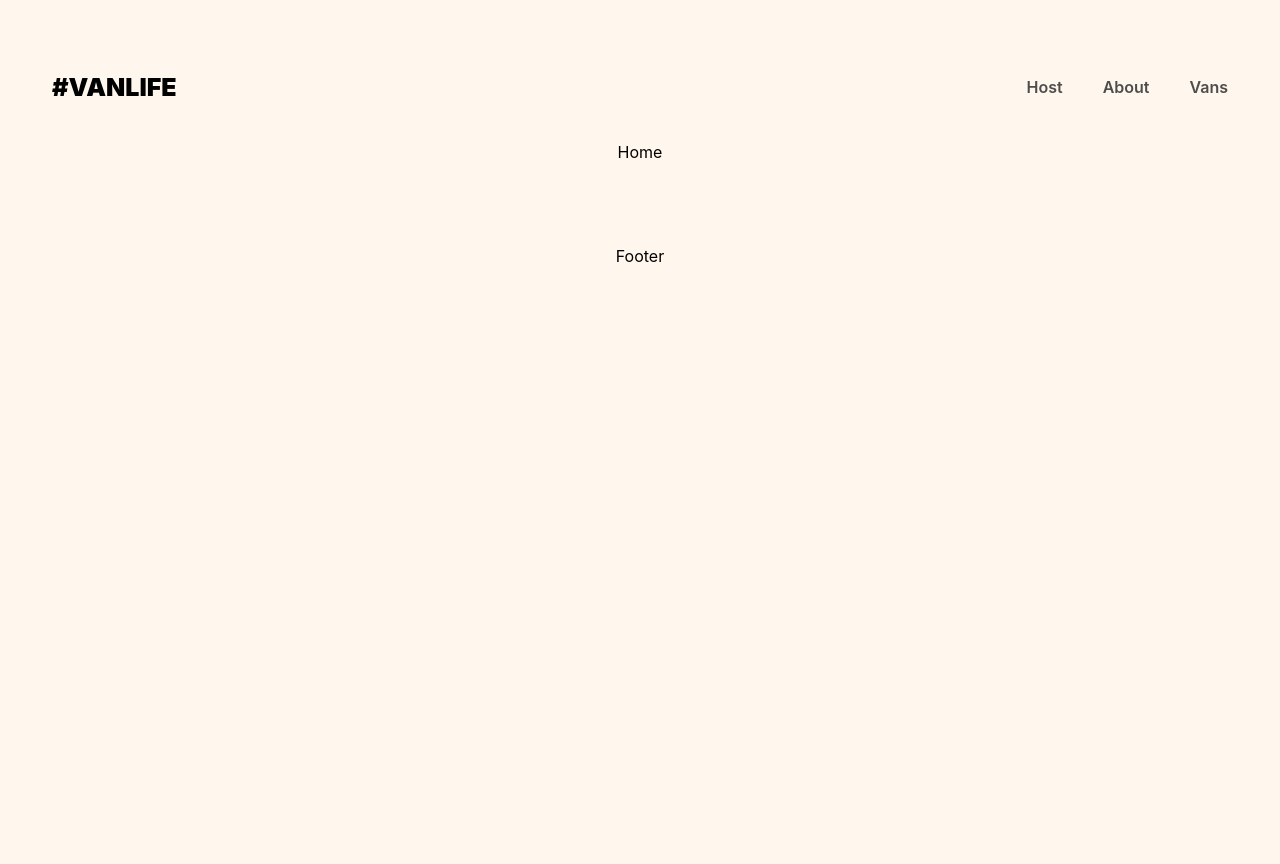
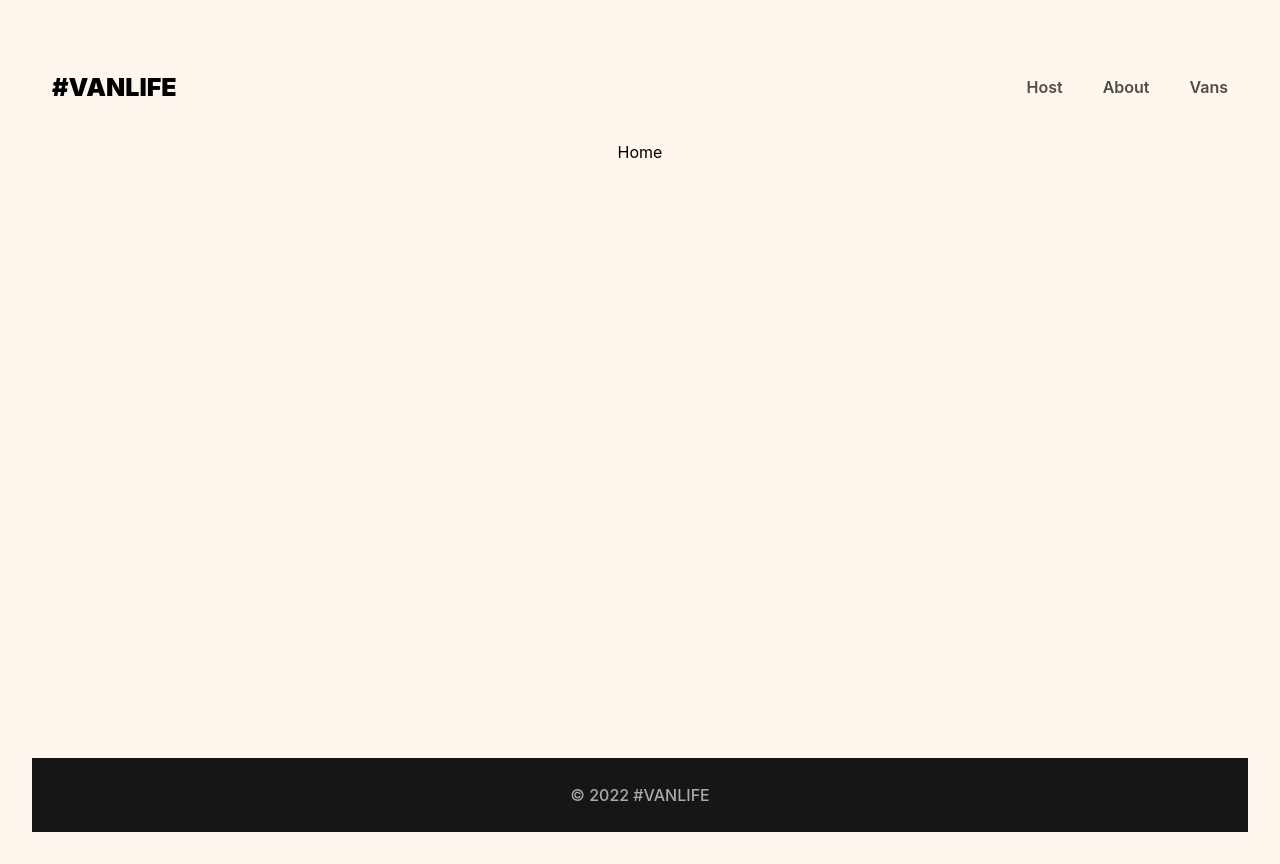
Before and after one commit to Lekkyjay/react-router-64-van-life, a React (Vite) app: page / in a window 1280 px wide. Built offline with nearby package versions, Linux system fonts and the light colour scheme.

Commit message:
Footer component created.

```diff
--- a/src/components/Footer.tsx
+++ b/src/components/Footer.tsx
@@ -1,5 +1,5 @@
 export default function Footer() {
   return (
-    <div>Footer</div>
+    <footer>&#169; 2022 #VANLIFE</footer>
   )
 }
```
